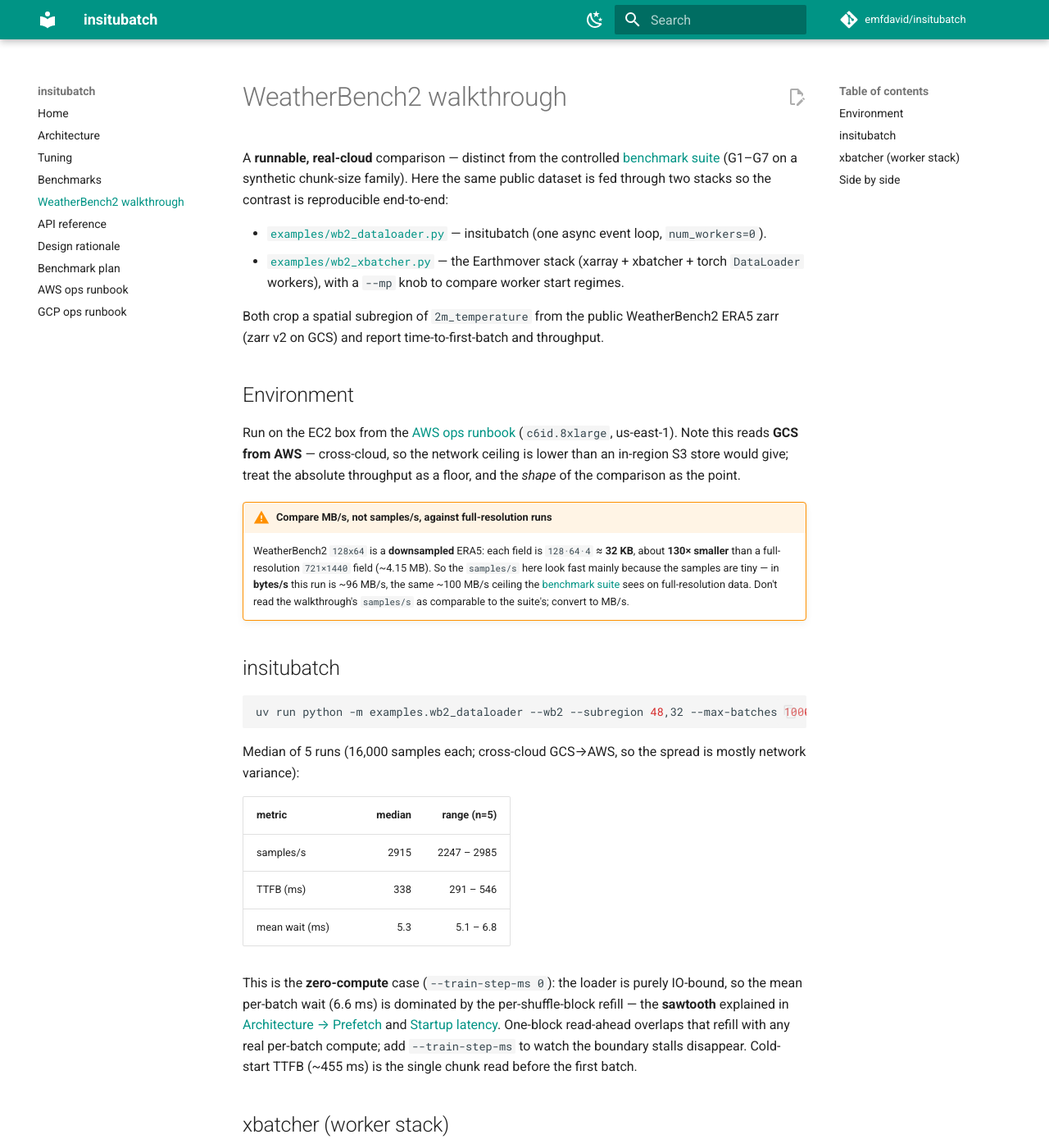
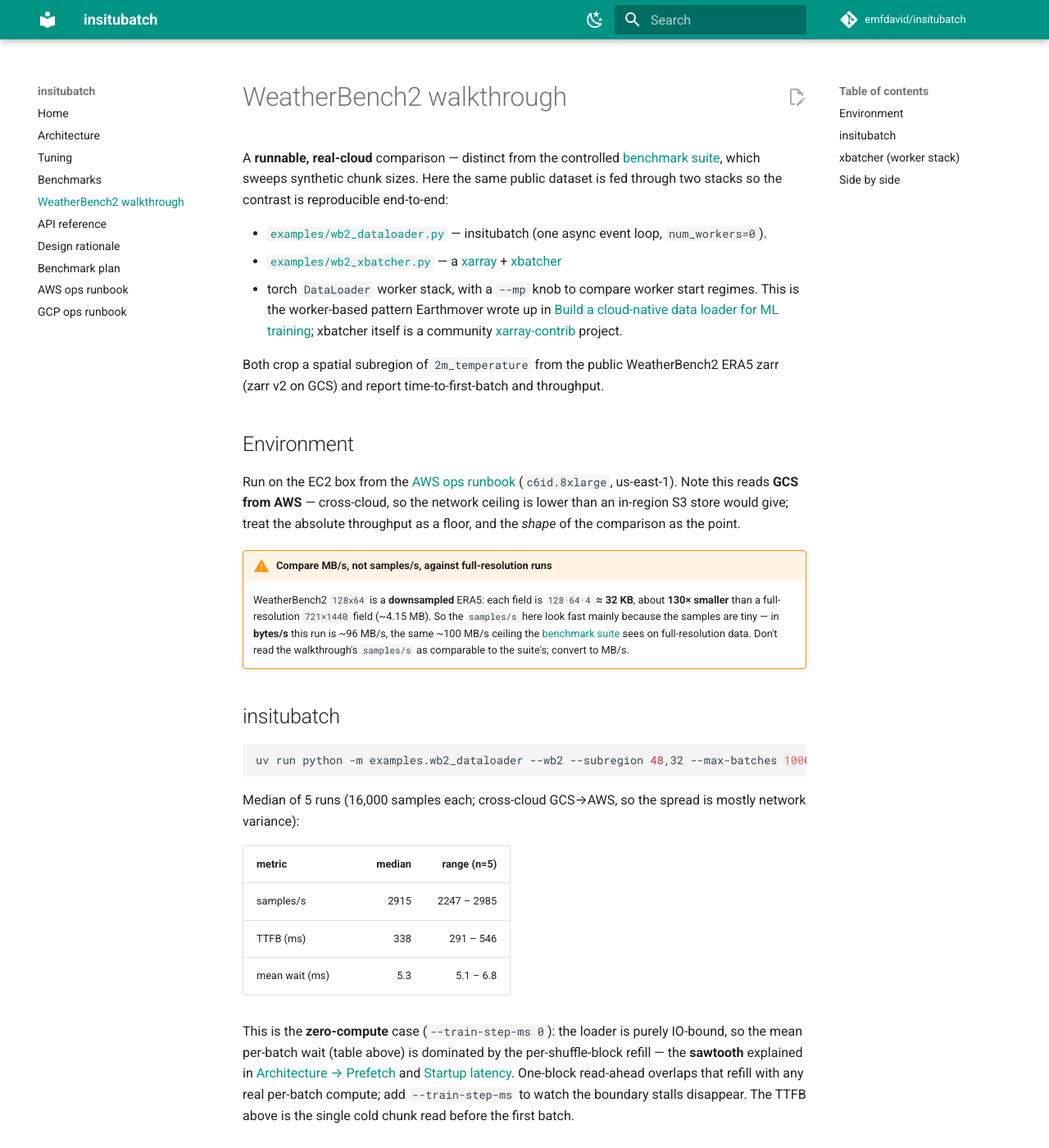
Before and after one commit to emfdavid/insitubatch, an MkDocs documentation site: the page built from docs/walkthrough.md, in a window 1280 px wide and 1400 px high. Shown: the whole window at 82% size. Built offline with MkDocs 1.6.1 and Material for MkDocs 9.7.7, drawn with Linux system fonts in a browser that asks for light colours; comment, search, counter and statistics services are not loaded.

Commit message:
docs: attribute xbatcher and Earthmover's blog separately
xbatcher is an xarray-contrib community project, not an Earthmover one.
Stop calling it "the Earthmover stack" / "Earthmover's xbatcher"; refer to
the xbatcher worker stack, and credit Earthmover for the blog post and
dataloader-demo that showcase the pattern. Also drop the G1-G7 jargon from
the walkthrough intro and fix stale per-batch wait / cold-TTFB numbers in
the prose that contradicted the results table.

Co-Authored-By: Claude Opus 4.8 <noreply@anthropic.com>

```diff
--- a/docs/walkthrough.md
+++ b/docs/walkthrough.md
@@ -1,15 +1,18 @@
 # WeatherBench2 walkthrough
 
 A **runnable, real-cloud** comparison — distinct from the controlled
-[benchmark suite](benchmarks.md) (G1–G7 on a synthetic chunk-size family). Here
-the same public dataset is fed through two stacks so the contrast is reproducible
+[benchmark suite](benchmarks.md), which sweeps synthetic chunk sizes. Here the same
+public dataset is fed through two stacks so the contrast is reproducible
 end-to-end:
 
 - [`examples/wb2_dataloader.py`](https://github.com/emfdavid/insitubatch/blob/main/examples/wb2_dataloader.py)
   — insitubatch (one async event loop, `num_workers=0`).
 - [`examples/wb2_xbatcher.py`](https://github.com/emfdavid/insitubatch/blob/main/examples/wb2_xbatcher.py)
-  — the Earthmover stack (xarray + xbatcher + torch `DataLoader` workers), with a
-  `--mp` knob to compare worker start regimes.
+  — a [xarray](https://xarray.dev) + [xbatcher](https://github.com/xarray-contrib/xbatcher)
+  + torch `DataLoader` worker stack, with a `--mp` knob to compare worker start
+  regimes. This is the worker-based pattern Earthmover wrote up in
+  [Build a cloud-native data loader for ML training](https://earthmover.io/blog/cloud-native-dataloader);
+  xbatcher itself is a community [xarray-contrib](https://github.com/xarray-contrib) project.
 
 Both crop a spatial subregion of `2m_temperature` from the public WeatherBench2
 ERA5 zarr (zarr v2 on GCS) and report time-to-first-batch and throughput.
@@ -45,13 +48,13 @@ network variance):
 | mean wait (ms) | 5.3 | 5.1 – 6.8 |
 
 This is the **zero-compute** case (`--train-step-ms 0`): the loader is purely
-IO-bound, so the mean per-batch wait (6.6 ms) is dominated by the per-shuffle-block
-refill — the **sawtooth** explained in
+IO-bound, so the mean per-batch wait (table above) is dominated by the
+per-shuffle-block refill — the **sawtooth** explained in
 [Architecture → Prefetch](architecture.md#prefetch) and
 [Startup latency](architecture.md#startup-latency-the-inference-angle). One-block
 read-ahead overlaps that refill with any real per-batch compute; add
-`--train-step-ms` to watch the boundary stalls disappear. Cold-start TTFB (~455 ms)
-is the single chunk read before the first batch.
+`--train-step-ms` to watch the boundary stalls disappear. The TTFB above is the
+single cold chunk read before the first batch.
 
 ## xbatcher (worker stack)
 
```
Also changed, not shown: DESIGN.md (+1 -1 lines), bench/benchmark_plan.md (+8 -7 lines), docs/benchmarks.md (+1 -1 lines), examples/README.md (+5 -4 lines), 2 other files.
